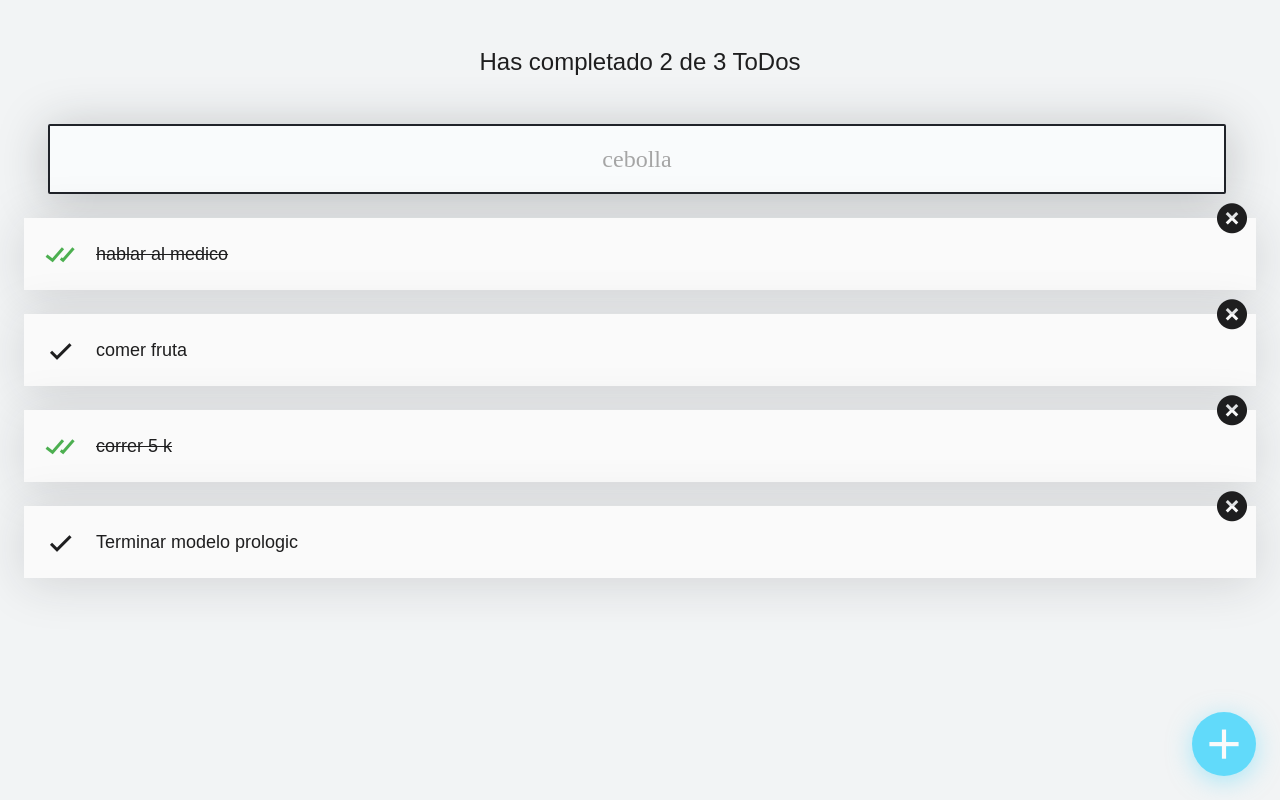
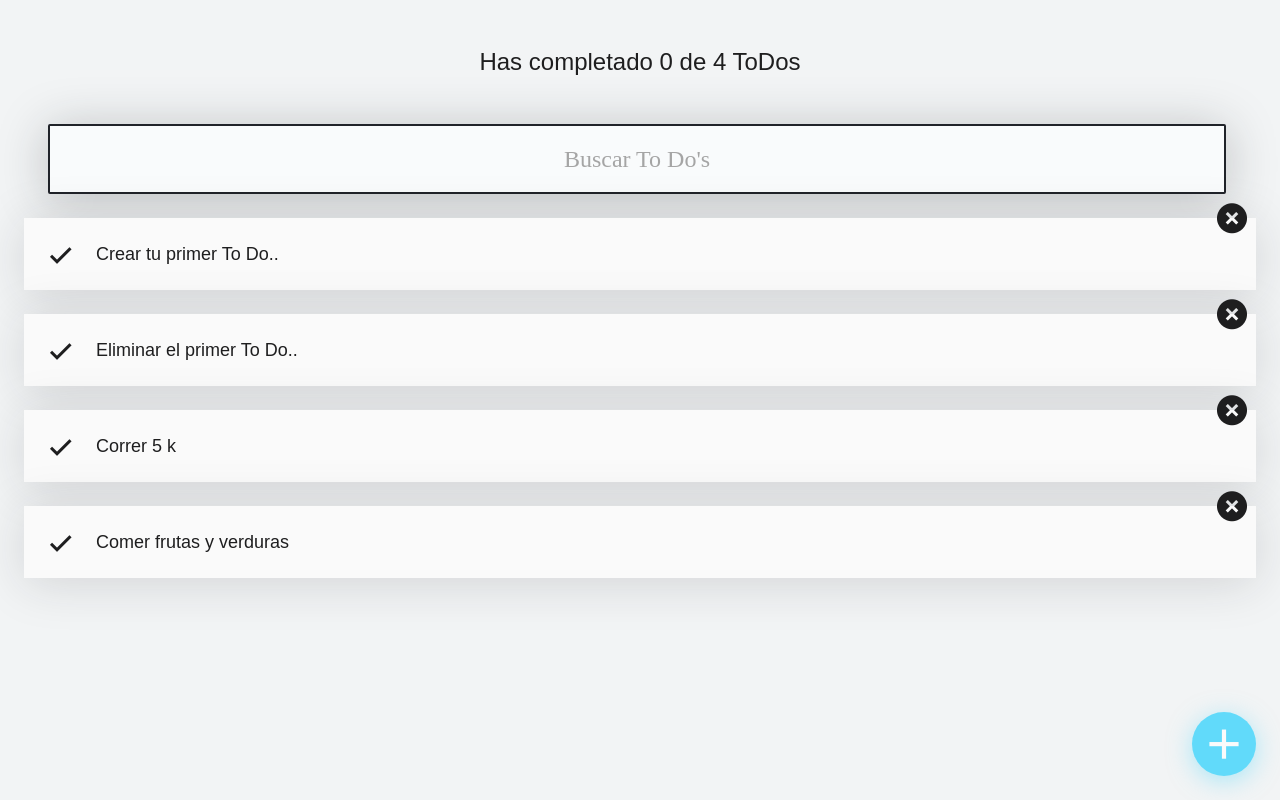
Before and after one commit to aramxD/react-todoapp, a React (Create React App) app: page / in a window 1280 px wide. Built offline with nearby package versions, Linux system fonts and the light colour scheme.

Commit message:
funcion buscar, eliminar, completar

```diff
--- a/src/App.js
+++ b/src/App.js
@@ -6,23 +6,78 @@ import { TodoList } from './components/TodoList';
 import { TodoItem } from './components/TodoItem';
 // import './App.css';
 
-const todos = [
-  { text: 'hablar al medico', completed: true },
-  { text: 'comer fruta', completed: false },
-  { text: 'correr 5 k', completed: true },
-  { text: 'Terminar modelo prologic', completed: false }]
+const todosDefault = [
+  { text: 'Crear tu primer To Do..', completed: false },
+  { text: 'Eliminar el primer To Do..', completed: false },
+  { text: 'Correr 5 k', completed: false },
+  { text: 'Comer frutas y verduras', completed: false }]
 
 
 function App() {
+  const [todos, setTodos] = React.useState(todosDefault)
+  const [searchValue, setSearchValue] = React.useState('')
+
+  //funcion para contar los elementos completados
+  const  completedTodos = todos.filter(todo => !!todo.completed).length;
+  const totalTodos = todos.length;
+
+  //Aqui esta el codigo del buscador de To Do's
+  let searchedTodos = []
+
+  if(!searchValue.length>=1){
+    searchedTodos = todos;
+  }else{
+    searchedTodos = todos.filter(todo => {
+      const todoText = todo.text.toLowerCase()
+      const searchText = searchValue.toLowerCase()
+      return todoText.includes(searchText)
+    })
+  }
+
+
+  //Aqui va la logica para el boton de completado
+  const completeTodo = (text) =>{
+    const todoIndex = todos.findIndex(todo => todo.text === text); //Identifica el index del elemento a completar
+    const newTodos = [...todos] //Crea una nueva variable con todos los To Do's
+    if(newTodos[todoIndex].completed){ //Reviza si el item seleccionado es true
+      newTodos[todoIndex].completed=false
+    }else{
+      newTodos[todoIndex].completed = true // Cambia la variable completed a true
+    }
+    setTodos(newTodos) //envio nuevi listado de todos
+  }
+
+    //Aqui va la logica para el boton de completado
+    const deleteTodo = (text) =>{
+      const todoIndex = todos.findIndex(todo => todo.text === text); //Identifica el index del elemento a eliminar
+      const newTodos = [...todos] //Crea una nueva variable con todos los To Do's
+      newTodos.splice(todoIndex, 1)// Elimina el elemento
+
+      setTodos(newTodos) //envio nuevi listado de todos
+    }
+
+
   return (
     <React.Fragment>
-      <TodoCounter />
+      <TodoCounter
+        total = {totalTodos}
+        completedTodos = {completedTodos}
+      />
 
-      <TodoSearch />
+
+      <TodoSearch
+        searchValue ={searchValue}
+        setSearchValue = {setSearchValue}
+        />
 
       <TodoList >
-        {todos.map(todo => (
-          <TodoItem key={todo.text} text={todo.text} completed={todo.completed} />
+        {searchedTodos.map(todo => (
+          <TodoItem
+            key={todo.text}
+            text={todo.text}
+            completed={todo.completed}
+            onComplete ={()=> completeTodo(todo.text)}
+            onDelete= {()=> deleteTodo(todo.text)} />
         ))}
 
       </TodoList>
--- a/src/components/CreateTodoButton.jsx
+++ b/src/components/CreateTodoButton.jsx
@@ -9,7 +9,7 @@ function CreateTodoButton(){
     return(
         <button className='createTodoButton'
         onClick={onClickCreateTodo}>
-            <i class='bx bx-plus' ></i>
+            <i className='bx bx-plus' ></i>
         </button>
     );
 }
--- a/src/components/TodoCounter.jsx
+++ b/src/components/TodoCounter.jsx
@@ -1,9 +1,10 @@
 import React from 'react';
 import '../styles/TodoCounter.css'
 
-function TodoCounter(){
+function TodoCounter({total, completedTodos} ){
+
     return(
-        <p className='todoCounter'> Has completado 2 de 3 ToDos</p>
+        <p className='todoCounter'> Has completado {completedTodos} de {total} ToDos</p>
     );
 }
 
--- a/src/components/TodoItem.jsx
+++ b/src/components/TodoItem.jsx
@@ -2,19 +2,21 @@ import React from 'react';
 import '../styles/TodoItem.css'
 
 function TodoItem(props) {
-    const onCompleteItem = () =>{
-        console.log('terminaste ' + props.text)
-    }
-    const onDeleteItem = () =>{
-        console.log('eliminaste ' + props.text)
-    }
+    // Esta funcion dummy ya no es necesaria, podemos llamar a la funcion directo de props
+    // const onCompleteItem = () =>{
+    //     completeTodos(props.text)
+    //     console.log('terminaste ' + props.text)
+    // }
+    // const onDeleteItem = () =>{
+    //     console.log('eliminaste ' + props.text)
+    // }
 
 
     return (
         <li className="todoItem">
             <span
             className={`icon icon-check ${props.completed && 'icon-check--active'}`}
-            onClick={onCompleteItem}
+            onClick={props.onComplete}
             >
                 <i className={`bx ${props.completed ? 'bx-check-double ' : 'bx-check'} bx-md`} ></i>
             </span>
@@ -23,7 +25,7 @@ function TodoItem(props) {
             </p>
             <span
                 className="icon icon-delete "
-                onClick={onDeleteItem}>
+                onClick={props.onDelete}>
                 <i className='bx bxs-x-circle bx-md ' ></i>
                 </span>
         </li>
--- a/src/components/TodoSearch.jsx
+++ b/src/components/TodoSearch.jsx
@@ -1,23 +1,23 @@
 import React from 'react';
 import '../styles/TodoSearch.css'
 
-function TodoSearch(){
+function TodoSearch({searchValue, setSearchValue}){
     const onSearchValueChange= (event) =>{
         console.log(event.target.value)
         setSearchValue(event.target.value)
     }
 
-    const [searchValue, setSearchValue] = React.useState('')
+
 
     return(
         <div>
         <input
             className="todoSearch"
-            placeholder="cebolla"
+            placeholder="Buscar To Do's"
             value = {searchValue}
             onChange={onSearchValueChange}/>
 
-        <p>{searchValue}</p>
+
         </div>
     );
 }
```
